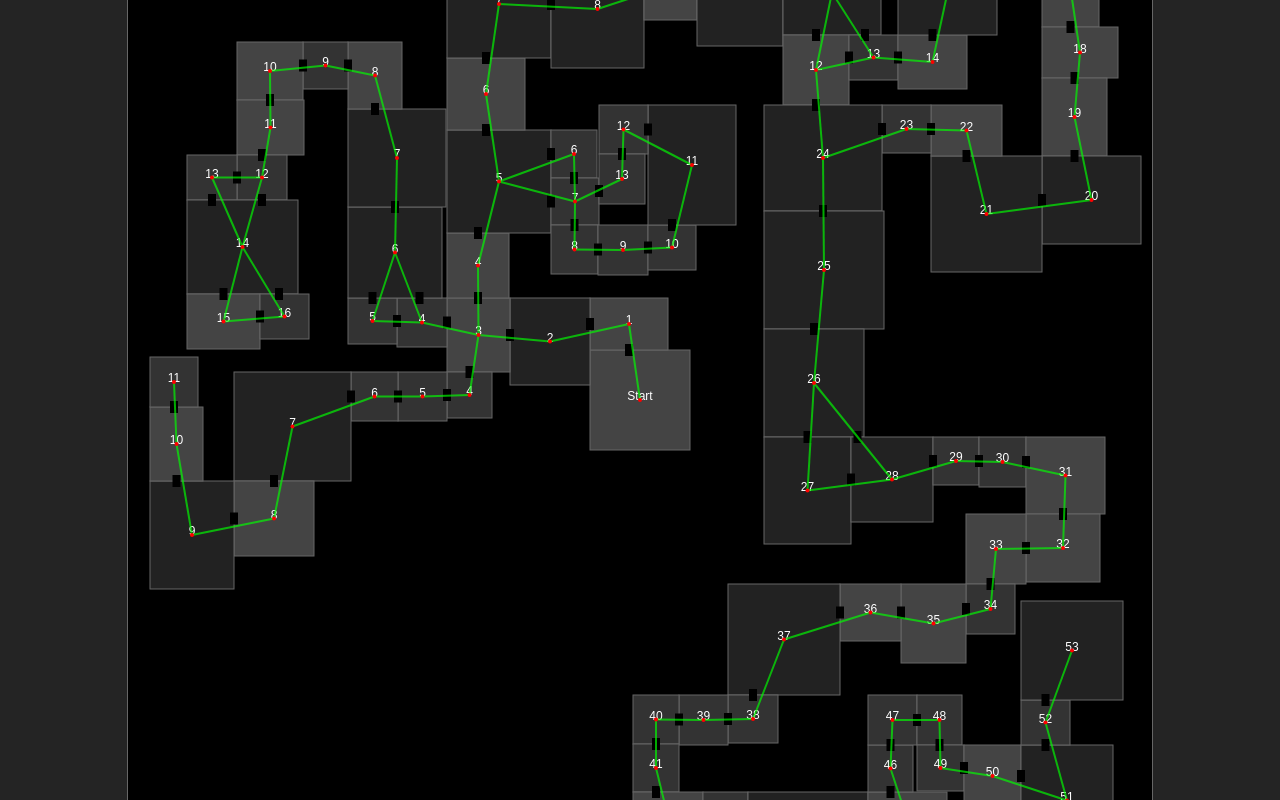
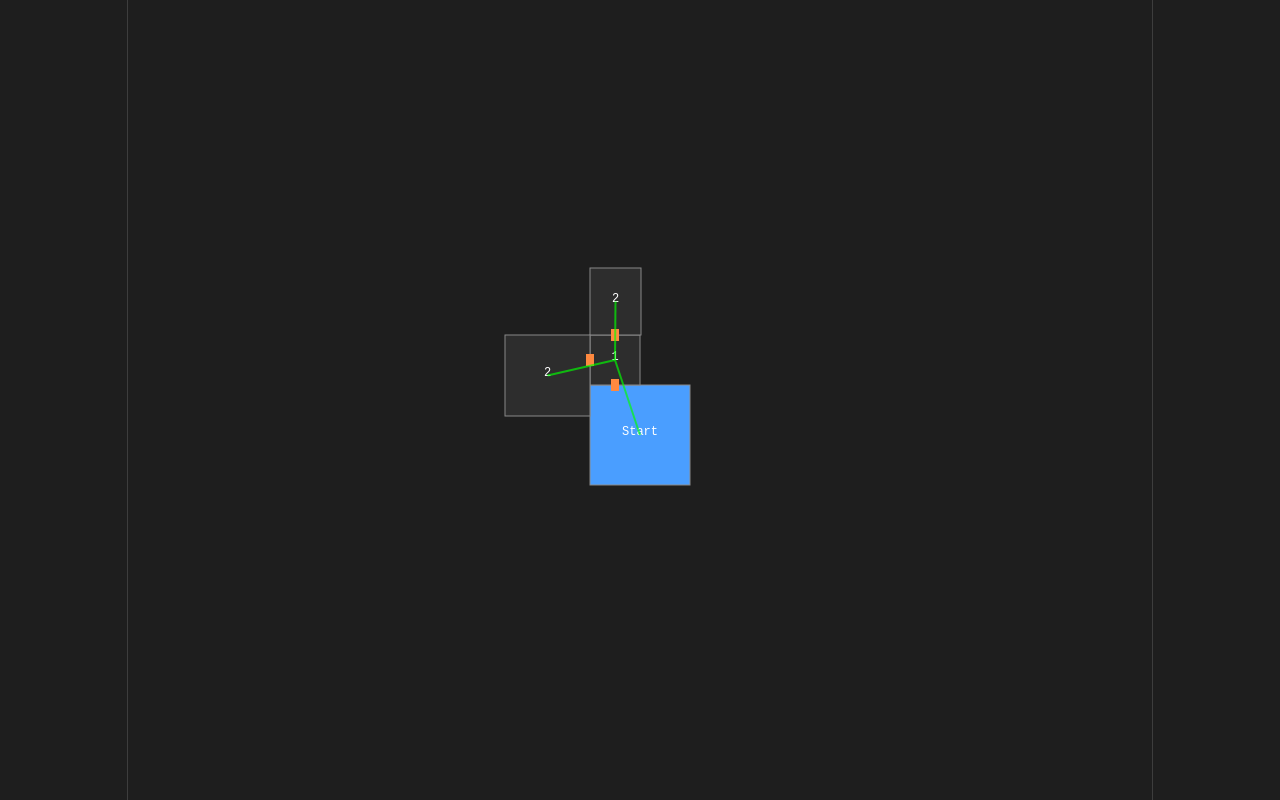
Before and after one commit to odogono/door-world, a React (Vite) app: page / in a window 1280 px wide. Built offline with nearby package versions, Linux system fonts and the light colour scheme.

Commit message:
feat: ui controls for generation

```diff
--- a/src/components/world-2d/index.css
+++ b/src/components/world-2d/index.css
@@ -9,3 +9,71 @@ body {
   height  : 100%;
   overflow: hidden;
 }
+
+.world-2d {
+  width           : 100vw;
+  height          : 100vh;
+  display         : flex;
+  flex-direction  : column;
+  justify-content : center;
+  align-items     : center;
+  gap             : 20px;
+  background-color: #1e1e1e;
+}
+
+.world-2d .controls {
+  display         : flex;
+  gap             : 20px;
+  align-items     : center;
+  padding         : 10px;
+  background-color: #2d2d2d;
+  border-radius   : 5px;
+}
+
+.world-2d .controls select,
+.world-2d .controls input[type="number"] {
+  padding         : 5px;
+  background-color: #3d3d3d;
+  color           : #ffffff;
+  border          : 1px solid #4d4d4d;
+  border-radius   : 3px;
+  font-size       : 14px;
+}
+
+.world-2d .controls input[type="number"] {
+  width: 100px;
+}
+
+.world-2d .controls label {
+  display    : flex;
+  align-items: center;
+  gap        : 8px;
+  color      : #ffffff;
+  font-size  : 14px;
+}
+
+.world-2d .controls input[type="checkbox"] {
+  width       : 16px;
+  height      : 16px;
+  accent-color: #4a9eff;
+}
+
+.world-2d .controls button {
+  padding         : 5px 15px;
+  background-color: #4a9eff;
+  color           : #ffffff;
+  border          : none;
+  border-radius   : 3px;
+  cursor          : pointer;
+  font-size       : 14px;
+  transition      : background-color 0.2s;
+}
+
+.world-2d .controls button:hover {
+  background-color: #3a8eef;
+}
+
+.world-2d canvas {
+  border          : 1px solid #3d3d3d;
+  background-color: #1e1e1e;
+}
--- a/src/components/world-2d/index.tsx
+++ b/src/components/world-2d/index.tsx
@@ -9,6 +9,7 @@ interface DungeonData {
   rooms: Room[];
   doors: Door[];
   strategy: RoomGenerationStrategy;
+  seed: number;
 }
 
 interface Room {
@@ -52,11 +53,9 @@ const CANVAS_SIZE = 1024;
 const DOOR_WIDTH = 8;
 const DOOR_HEIGHT = 12;
 
-// Create a single PRNG instance for the entire application
-const prng = new PRNG();
-
 const getRoomSizeForType = (
-  type: RoomType
+  type: RoomType,
+  prng: PRNG
 ): { width: number; height: number } => {
   switch (type) {
     case RoomType.LARGE:
@@ -80,12 +79,13 @@ const getRoomSizeForType = (
 
 const generateRoomAround = (
   targetRoom: Room,
-  existingRooms: Room[]
+  existingRooms: Room[],
+  prng: PRNG
 ): Room | null => {
   // Randomly select a room type
   const types = Object.values(RoomType);
   const type = types[prng.nextInt(0, types.length - 1)];
-  const { width, height } = getRoomSizeForType(type);
+  const { width, height } = getRoomSizeForType(type, prng);
 
   // log.debug('Generating room with dimensions', { width, height, type });
 
@@ -253,7 +253,7 @@ const isPointInRoom = (
 
 // Room generation strategy interface
 interface RoomGenerationStrategy {
-  selectTargetRoom(rooms: Room[]): Room;
+  selectTargetRoom(rooms: Room[], prng: PRNG): Room;
   shouldContinueGeneration(
     attempts: number,
     maxAttempts: number,
@@ -266,7 +266,7 @@ interface RoomGenerationStrategy {
 
 // Random strategy (current implementation)
 class RandomStrategy implements RoomGenerationStrategy {
-  selectTargetRoom(rooms: Room[]): Room {
+  selectTargetRoom(rooms: Room[], prng: PRNG): Room {
     return rooms[prng.nextInt(0, rooms.length - 1)];
   }
 
@@ -329,7 +329,7 @@ class GrowthDirectionStrategy implements RoomGenerationStrategy {
     return combinedScore;
   }
 
-  selectTargetRoom(rooms: Room[]): Room {
+  selectTargetRoom(rooms: Room[], prng: PRNG): Room {
     // Sort rooms by their growth score (highest first)
     const sortedRooms = [...rooms].sort(
       (a, b) => this.getRoomGrowthScore(b) - this.getRoomGrowthScore(a)
@@ -393,7 +393,7 @@ class RoomTypeStrategy implements RoomGenerationStrategy {
     return combinedScore;
   }
 
-  selectTargetRoom(rooms: Room[]): Room {
+  selectTargetRoom(rooms: Room[], prng: PRNG): Room {
     // Sort rooms by their type score (highest first)
     const sortedRooms = [...rooms].sort(
       (a, b) =>
@@ -475,7 +475,7 @@ class BranchingStrategy implements RoomGenerationStrategy {
     return Math.min(1, minDistance / 200);
   }
 
-  selectTargetRoom(rooms: Room[]): Room {
+  selectTargetRoom(rooms: Room[], prng: PRNG): Room {
     // Sort rooms by their branch score (highest first)
     const sortedRooms = [...rooms].sort(
       (a, b) => this.getBranchScore(b, rooms) - this.getBranchScore(a, rooms)
@@ -521,8 +521,12 @@ const createStrategy = (
 
 const generateDungeon = (
   fillSpace: boolean = false,
-  strategy: 'random' | 'growth' | 'type' | 'branch' = 'random'
+  strategy: 'random' | 'growth' | 'type' | 'branch' = 'random',
+  seed: number = Math.floor(Math.random() * 1000000)
 ): DungeonData => {
+  // Create a new PRNG instance with the seed
+  const dungeonPrng = new PRNG(seed);
+
   const rooms: Room[] = [];
   const generationStrategy = createStrategy(strategy);
 
@@ -557,8 +561,8 @@ const generateDungeon = (
     )
   ) {
     // Select target room using the strategy
-    const targetRoom = generationStrategy.selectTargetRoom(rooms);
-    const newRoom = generateRoomAround(targetRoom, rooms);
+    const targetRoom = generationStrategy.selectTargetRoom(rooms, dungeonPrng);
+    const newRoom = generateRoomAround(targetRoom, rooms, dungeonPrng);
 
     if (newRoom) {
       rooms.push(newRoom);
@@ -589,7 +593,8 @@ const generateDungeon = (
   return {
     rooms,
     doors: findDoors(rooms),
-    strategy: generationStrategy
+    strategy: generationStrategy,
+    seed
   };
 };
 
@@ -597,41 +602,43 @@ const generateRoomsAround = (
   dungeon: DungeonData,
   targetRoom: Room
 ): DungeonData => {
-  const newRooms: Room[] = [...dungeon.rooms];
+  // Create a new PRNG instance with the dungeon's seed
+  const dungeonPrng = new PRNG(dungeon.seed);
 
-  log.debug('Generating room around', roomToString(targetRoom));
-
+  const rooms = [...dungeon.rooms];
   let attempts = 0;
-  const maxAttempts = 10;
   let roomsGenerated = 0;
   let consecutiveFailures = 0;
+  const maxAttempts = 10;
   const maxConsecutiveFailures = 5;
 
   while (
-    attempts < maxAttempts &&
-    roomsGenerated < NUM_ROOMS_PER_CLICK &&
-    consecutiveFailures < maxConsecutiveFailures
+    dungeon.strategy.shouldContinueGeneration(
+      attempts,
+      maxAttempts,
+      roomsGenerated,
+      NUM_ROOMS_PER_CLICK,
+      consecutiveFailures,
+      maxConsecutiveFailures
+    )
   ) {
-    // Always use the clicked room as the target
-    const newRoom = generateRoomAround(targetRoom, newRooms);
+    attempts++;
+    const newRoom = generateRoomAround(targetRoom, rooms, dungeonPrng);
 
     if (newRoom) {
-      log.debug('Found valid room position', roomToString(newRoom));
-      newRooms.push(newRoom);
+      rooms.push(newRoom);
       roomsGenerated++;
       consecutiveFailures = 0;
     } else {
       consecutiveFailures++;
     }
-
-    attempts++;
   }
 
-  log.debug('New rooms array length', newRooms.length);
   return {
-    rooms: newRooms,
-    doors: findDoors(newRooms),
-    strategy: dungeon.strategy
+    rooms,
+    doors: findDoors(rooms),
+    strategy: dungeon.strategy,
+    seed: dungeon.seed
   };
 };
 
@@ -737,81 +744,64 @@ const findDoors = (rooms: Room[]): Door[] => {
 export const World2D = () => {
   const canvasRef = useRef<HTMLCanvasElement>(null);
   const [dungeon, setDungeon] = useState<DungeonData | null>(null);
-  const [clickedRoom, setClickedRoom] = useState<Room | null>(null);
+  const [selectedStrategy, setSelectedStrategy] = useState<
+    'random' | 'growth' | 'type' | 'branch'
+  >('random');
+  const [fillSpace, setFillSpace] = useState(false);
+  const [seed, setSeed] = useState(() => Math.floor(Math.random() * 1000000));
+  const [showConnections, setShowConnections] = useState(true);
+
+  const regenerateDungeon = () => {
+    setDungeon(generateDungeon(fillSpace, selectedStrategy, seed));
+  };
 
   useEffect(() => {
-    const initialDungeon = generateDungeon(true, 'branch'); // Using branching strategy
-    log.debug('Initial rooms generated', initialDungeon.rooms.length);
-    setDungeon(initialDungeon);
+    regenerateDungeon();
   }, []);
 
   useEffect(() => {
+    if (!dungeon) return;
+
     const canvas = canvasRef.current;
-    if (!canvas || !dungeon) return;
+    if (!canvas) return;
 
     const ctx = canvas.getContext('2d');
     if (!ctx) return;
 
-    // Set canvas size
-    canvas.width = CANVAS_SIZE;
-    canvas.height = CANVAS_SIZE;
-
     // Clear canvas
-    ctx.fillStyle = '#000';
-    ctx.fillRect(0, 0, CANVAS_SIZE, CANVAS_SIZE);
+    ctx.fillStyle = '#1e1e1e';
+    ctx.fillRect(0, 0, canvas.width, canvas.height);
 
     // Draw rooms
-    for (const room of dungeon.rooms) {
-      // Draw room fill based on type
-      switch (room.type) {
-        case RoomType.LARGE:
-          ctx.fillStyle = room === clickedRoom ? '#444' : '#222';
-          break;
-        case RoomType.SMALL:
-          ctx.fillStyle = room === clickedRoom ? '#555' : '#333';
-          break;
-        case RoomType.NORMAL:
-        default:
-          ctx.fillStyle = room === clickedRoom ? '#666' : '#444';
-      }
+    dungeon.rooms.forEach(room => {
+      ctx.fillStyle = room.isCentral ? '#4a9eff' : '#2d2d2d';
       ctx.fillRect(room.x, room.y, room.width, room.height);
 
-      // Draw room border
-      ctx.strokeStyle = room === clickedRoom ? '#fff' : '#666';
-      ctx.lineWidth = room === clickedRoom ? 2 : 1;
+      ctx.strokeStyle = '#888';
       ctx.strokeRect(room.x, room.y, room.width, room.height);
 
-      // Draw room type label
-      ctx.fillStyle = '#fff';
-      ctx.font = '12px Arial';
+      // Draw room text
+      ctx.fillStyle = '#ffffff';
+      ctx.font = '12px monospace';
       ctx.textAlign = 'center';
       ctx.fillText(
         room.isCentral ? 'Start' : `${room.depth || 0}`,
         room.x + room.width / 2,
         room.y + room.height / 2
       );
-    }
+    });
 
     // Draw doors
-    for (const door of dungeon.doors) {
-      // Draw door frame
-      ctx.fillStyle = '#000';
+    ctx.fillStyle = '#FF893F';
+    dungeon.doors.forEach(door => {
       ctx.fillRect(door.position.x, door.position.y, door.width, door.height);
+    });
 
-      // Draw door
-      ctx.fillStyle = '#brown';
-      ctx.fillRect(
-        door.position.x + 1,
-        door.position.y + 1,
-        door.width - 2,
-        door.height - 2
-      );
-    }
-
-    // Draw room connection indicators (only for rooms with doors)
+    // Draw room connection indicators if enabled
+    if (showConnections) {
       ctx.strokeStyle = '#00ff00aa';
       ctx.lineWidth = 2;
-    for (const door of dungeon.doors) {
+      dungeon.doors.forEach(door => {
         // Draw a line between rooms that have doors
         const center1 = getRoomCenter(door.room1);
         const center2 = getRoomCenter(door.room2);
@@ -819,21 +809,15 @@ export const World2D = () => {
         ctx.moveTo(center1.x, center1.y);
         ctx.lineTo(center2.x, center2.y);
         ctx.stroke();
+      });
     }
-
-    // Draw room centers (for debugging)
-    ctx.fillStyle = '#f00';
-    for (const room of dungeon.rooms) {
-      const center = getRoomCenter(room);
-      ctx.beginPath();
-      ctx.arc(center.x, center.y, 2, 0, Math.PI * 2);
-      ctx.fill();
-    }
-  }, [dungeon, clickedRoom]);
+  }, [dungeon, showConnections]);
 
   const handleCanvasClick = (event: React.MouseEvent<HTMLCanvasElement>) => {
+    if (!dungeon) return;
+
     const canvas = canvasRef.current;
-    if (!canvas || !dungeon) return;
+    if (!canvas) return;
 
     const rect = canvas.getBoundingClientRect();
     const x = event.clientX - rect.left;
@@ -843,38 +827,56 @@ export const World2D = () => {
     const clickedRoom = dungeon.rooms.find(room =>
       isPointInRoom({ x, y }, room)
     );
+
     if (clickedRoom) {
-      log.debug('Room clicked', roomToString(clickedRoom));
-      setClickedRoom(clickedRoom);
-
       const newDungeon = generateRoomsAround(dungeon, clickedRoom);
-      log.debug('Setting new rooms', newDungeon.rooms.length);
       setDungeon(newDungeon);
-
-      // Reset clicked room after a short delay
-      setTimeout(() => {
-        setClickedRoom(null);
-      }, 200);
     }
   };
 
   return (
-    <div
-      style={{
-        width: '100vw',
-        height: '100vh',
-        display: 'flex',
-        justifyContent: 'center',
-        alignItems: 'center'
-      }}
+    <div className="world-2d">
+      <div className="controls">
+        <select
+          value={selectedStrategy}
+          onChange={e =>
+            setSelectedStrategy(e.target.value as typeof selectedStrategy)
+          }
         >
+          <option value="random">Random Strategy</option>
+          <option value="growth">Growth Strategy</option>
+          <option value="type">Type Strategy</option>
+          <option value="branch">Branch Strategy</option>
+        </select>
+        <label>
+          <input
+            type="checkbox"
+            checked={fillSpace}
+            onChange={e => setFillSpace(e.target.checked)}
+          />
+          Fill Space
+        </label>
+        <input
+          type="number"
+          value={seed}
+          onChange={e => setSeed(parseInt(e.target.value, 10) || 0)}
+          placeholder="Enter seed"
+        />
+        <label>
+          <input
+            type="checkbox"
+            checked={showConnections}
+            onChange={e => setShowConnections(e.target.checked)}
+          />
+          Show Connections
+        </label>
+        <button onClick={regenerateDungeon}>Regenerate</button>
+      </div>
       <canvas
         ref={canvasRef}
+        width={CANVAS_SIZE}
+        height={CANVAS_SIZE}
         onClick={handleCanvasClick}
-        style={{
-          border: '1px solid #666',
-          backgroundColor: '#000'
-        }}
       />
     </div>
   );
```
Lines whose indentation alone changed are shown as unchanged.
